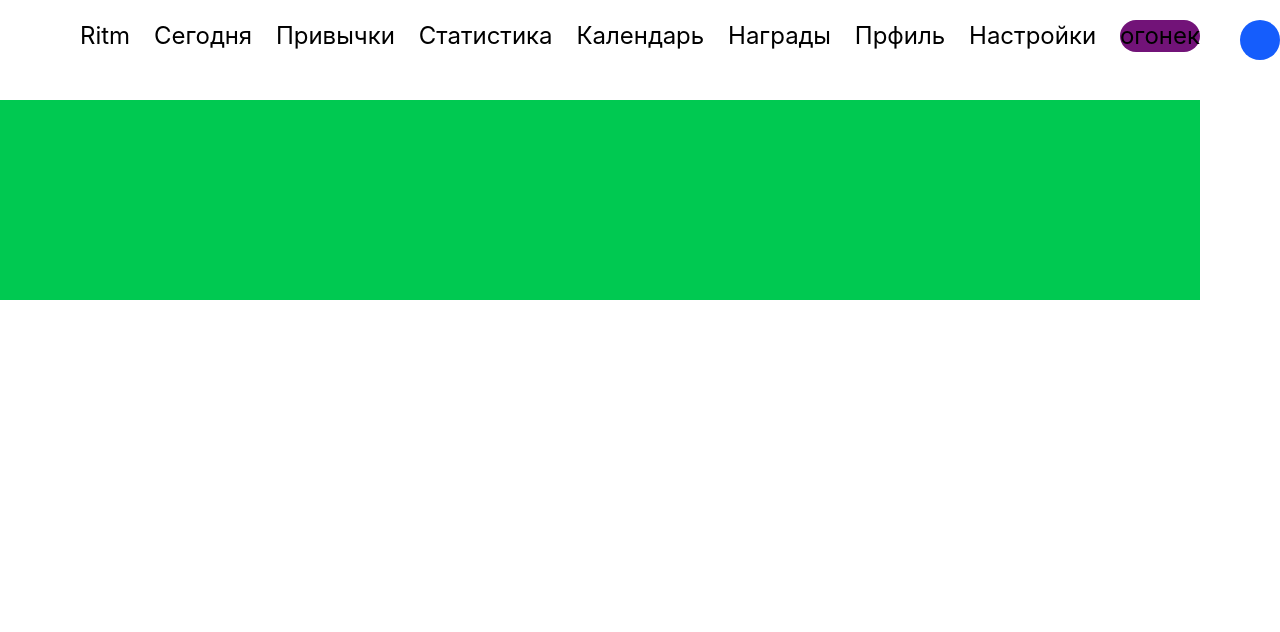
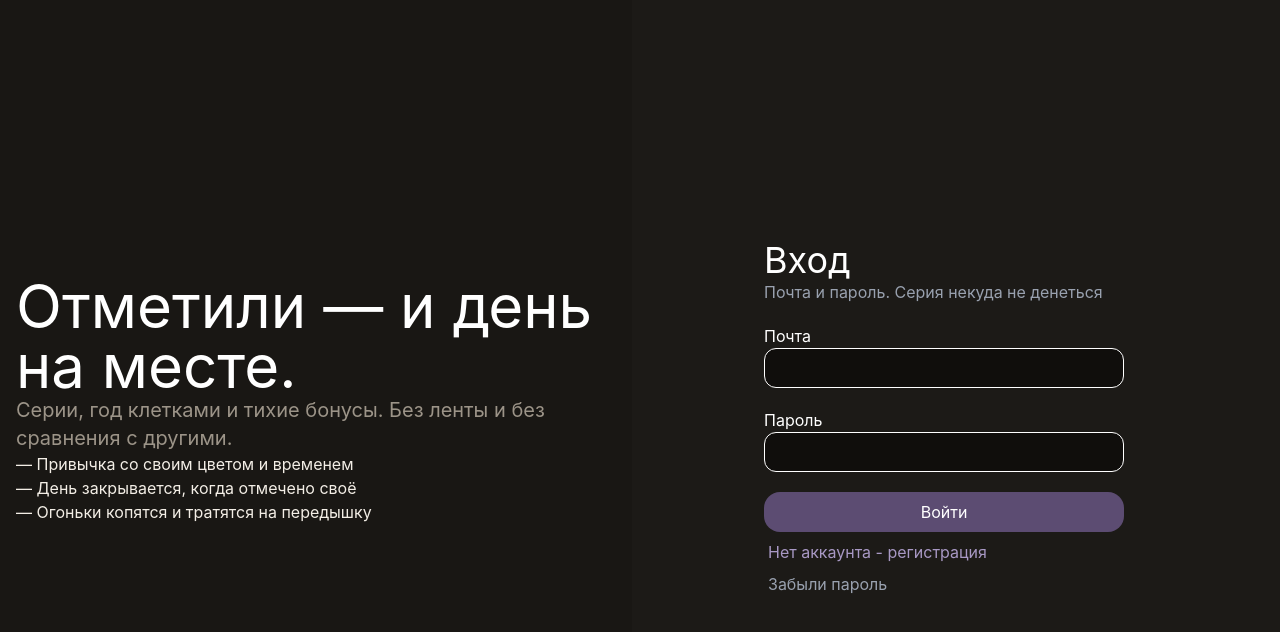
Before and after one commit to danon52/HabbitsTrakert, a Vue app: page /logout in a window 1280 px wide. Shown: the top 632 px of the page. Built offline with nearby package versions, Linux system fonts and the light colour scheme.

Commit message:
Вертска экрана входа

```diff
--- a/package.json
+++ b/package.json
@@ -16,7 +16,7 @@
     "@tailwindcss/vite": "^4.3.3",
     "tailwindcss": "^4.3.3",
     "vue": "^3.5.42",
-    "vue-router": "^5.3.1"
+    "vue-router": "^4.6.4"
   },
   "devDependencies": {
     "@eslint/js": "^10.0.1",
--- a/src/App.vue
+++ b/src/App.vue
@@ -1,12 +1,14 @@
 <script setup>
-import CompHeader from './components/CompHeader.vue';
+
 
 </script>
 <template>
-  <CompHeader />
-  <div class="w-300 bg-green-500 h-50">
+  <!-- <CompHeader /> -->
+  <!-- <div class="w-300 bg-green-500 h-50"> -->
 
-  </div>
+
+  <router-view></router-view>
+
 </template>
 
 <style scoped></style>
--- /dev/null
+++ b/src/SignView.vue
@@ -0,0 +1,70 @@
+<template>
+    <!-- общий див(сетка) -->
+    <div class="grid grid-cols-2  gap-4">
+        <!-- Текст к входу -->
+        <div class="bg-[#191714] flex h-screen w-full items-center justify-center  ">
+            <div>
+
+                <div>
+                    <p class="text-6xl max-w-150">Отметили — и день на месте.</p>
+                </div>
+                <div>
+                    <p class="text-xl text-[#9C9488] max-w-150">Серии, год клетками и тихие бонусы. Без ленты и без
+                        сравнения с
+                        другими. </p>
+                </div>
+                <div class="text-[#F3EEE6]">
+                    <div>
+                        <p>— Привычка со своим цветом и временем</p>
+                    </div>
+                    <div>
+                        <p>— День закрывается, когда отмечено своё</p>
+                    </div>
+                    <div>
+                        <p>— Огоньки копятся и тратятся на передышку</p>
+                    </div>
+                </div>
+            </div>
+        </div>
+        <div>
+            <div class="flex h-screen w-full items-center justify-center ">
+
+                <form class=" w-100 h-80" action="">
+                    <div>
+                        <p class="text-4xl">Вход</p>
+                    </div>
+                    <div>
+                        <div>
+                            <p class="text-gray-400"> Почта и пароль. Серия некуда не денеться </p>
+                        </div>
+                    </div>
+                    <div class="mt-5">
+                        <p class="">Почта</p>
+                        <input class="border w-90 h-10 rounded-xl bg-[#100E0C]" type="email">
+                    </div>
+                    <div>
+                        <div class="mt-5">
+                            <p>Пароль</p>
+                            <input class="border w-90 h-10 rounded-xl bg-[#100E0C]" type="password" name="" id="">
+                        </div>
+                    </div>
+                    <div class="mt-5 ">
+                        <button class="w-90  h-10 rounded-2xl bg-[#5C4C72]">Войти</button>
+                    </div>
+                    <div>
+                        <router-link to="/">
+                            <p class="text-[#A898C4] mt-2 ml-1">Нет аккаунта - регистрация</p>
+                        </router-link>
+                    </div>
+                    <div>
+                        <router-link to="/">
+                            <p class="text-gray-400 mt-2 ml-1">Забыли пароль</p>
+                        </router-link>
+                    </div>
+                </form>
+            </div>
+        </div>
+    </div>
+</template>
+
+<script setup lang='ts'></script>
--- a/src/components/CompHeader.vue
+++ b/src/components/CompHeader.vue
@@ -3,7 +3,7 @@
         <!-- Ссылки  -->
         <p>Ritm</p>
         <div>
-            <p>Сегодня</p>
+            <router-link to="/logout">Вход</router-link>
         </div>
         <div>
             <p>Привычки</p>
--- /dev/null
+++ b/src/homeView.vue
@@ -0,0 +1,5 @@
+<template>
+    <h1>home</h1>
+</template>
+
+<script setup lang='ts'></script>
--- a/src/main.css
+++ b/src/main.css
@@ -1 +1,6 @@
 @import "tailwindcss";
+
+body{
+    background-color: #1C1A17;
+    color: white;
+}
--- a/src/router/index.js
+++ b/src/router/index.js
@@ -1,8 +1,18 @@
+
+import HomeView from '@/homeView.vue'
+import SignView from '@/SignView.vue'
 import { createRouter, createWebHistory } from 'vue-router'
 
 const router = createRouter({
   history: createWebHistory(import.meta.env.BASE_URL),
-  routes: [],
+  routes: [
+    {
+      path: '/logout', name: 'logout', component: SignView
+    },
+    {
+      path: '/', name: 'home', component: HomeView
+    }
+  ]
 })
 
 export default router
```
Also changed, not shown: 1 other file (tests, documents, lock files or other folders).
